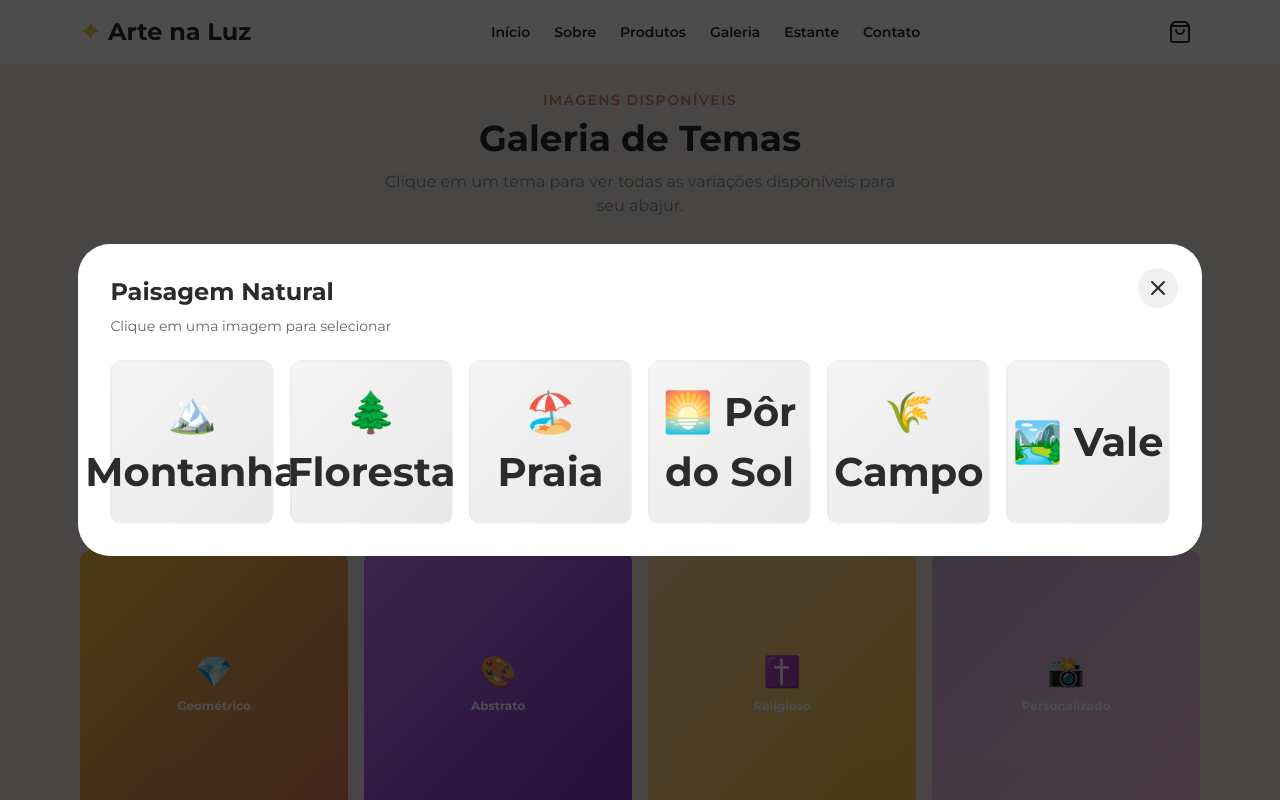
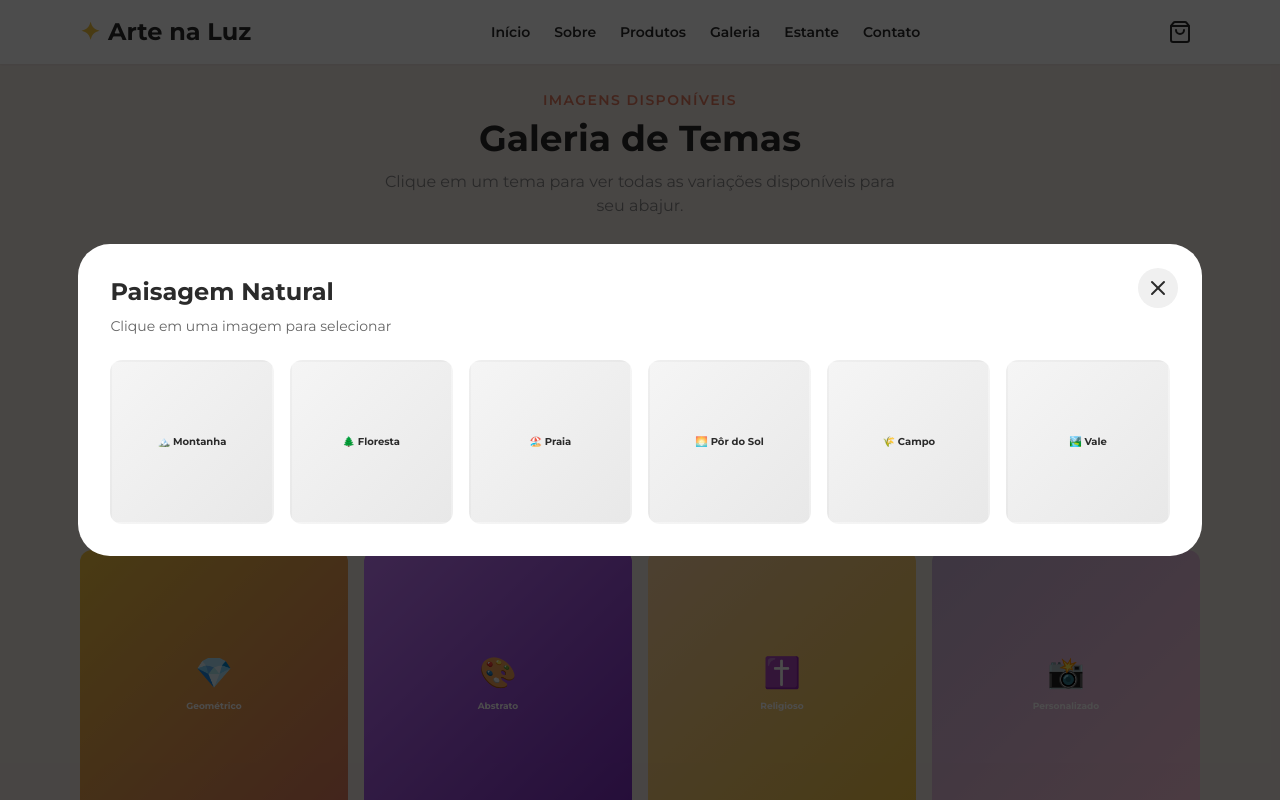
Before and after one commit to robertrsantos2106/artenaluz, a plain HTML site: page index.html in a window 1280 px wide. Both pictures are taken after a click on the button "🌿 Paisagem Natural". Drawn offline with nearby package versions, Linux system fonts and the light colour scheme.

Commit message:
Add files via upload

```diff
--- a/index.html
+++ b/index.html
@@ -314,6 +314,13 @@
     </style>
 </head>
 
+<style>
+    .logo-animada {
+        width: 120px;
+        height: auto;
+    }
+</style>
+
 <body class="font-body h-full" style="background:#FFFFFF; color:#2B2B2B;">
     <div id="app" class="w-full h-full overflow-auto"><!-- HEADER -->
         <header id="header" class="sticky top-0 z-50 bg-white shadow-sm">
@@ -344,21 +351,36 @@
         </header><!-- HERO -->
         <section id="home" class="relative overflow-hidden"
             style="background: linear-gradient(135deg, #FFFDF5 0%, #FFF9E6 50%, #FFF5F0 100%);">
+
             <div class="absolute inset-0 img-pattern"></div>
+
             <div class="relative max-w-6xl mx-auto px-4 py-20 md:py-32 text-center">
-                <p class="text-sm font-semibold tracking-widest uppercase mb-4 fade-in"
-                    style="color:#E07A5F; animation-delay:0.1s;">Artesanato com alma</p>
+
+
+                <img src="./imagens/LOGO.jpg" class="mx-auto mb-4 fade-in" style="width:140px;">
+
                 <h1 id="hero-title" class="font-heading text-4xl md:text-6xl font-bold mb-4 slide-up"
-                    style="color:#2B2B2B;">Arte na Luz</h1>
+                    style="color:#2B2B2B;">
+                    Arte na Luz
+                </h1>
+
                 <p id="hero-sub" class="text-lg md:text-xl mb-8 slide-up max-w-xl mx-auto"
-                    style="color:#666; animation-delay:0.2s;">Abajures artesanais em PVC que transformam luz em arte
-                    para iluminar seu lar</p>
-                <div class="flex flex-wrap gap-4 justify-center slide-up" style="animation-delay:0.4s;"><a
-                        href="#products" class="btn-gold px-8 py-3 rounded-full font-bold text-sm shadow-lg">Ver
-                        Produtos</a> <a href="#gallery"
+                    style="color:#666; animation-delay:0.2s;">
+                    Abajures artesanais em PVC que transformam luz em arte
+                    para iluminar seu lar
+                </p>
+
+                <div class="flex flex-wrap gap-4 justify-center slide-up" style="animation-delay:0.4s;">
+                    <a href="#products" class="btn-gold px-8 py-3 rounded-full font-bold text-sm shadow-lg">
+                        Ver Produtos
+                    </a>
+                    <a href="#gallery"
                         class="px-8 py-3 rounded-full font-bold text-sm border-2 transition hover:bg-gray-50"
-                        style="border-color:#F4C542; color:#2B2B2B;">Ver Galeria</a>
+                        style="border-color:#F4C542; color:#2B2B2B;">
+                        Ver Galeria
+                    </a>
                 </div>
+
                 <div class="mt-12 flex justify-center slide-up" style="animation-delay:0.5s;">
                     <svg width="120" height="160" viewbox="0 0 120 160" fill="none">
                         <ellipse cx="60" cy="140" rx="35" ry="8" fill="#F4C542" opacity="0.15" />
@@ -369,6 +391,7 @@
                         <path d="M40 120 Q60 135 80 120" stroke="#E07A5F" stroke-width="2" fill="none" opacity="0.4" />
                     </svg>
                 </div>
+
             </div>
         </section><!-- ABOUT -->
         <section id="about" style="background:#F2E9E4;">
@@ -694,42 +717,42 @@
                         class="theme-btn rounded-xl overflow-hidden aspect-square flex flex-col items-center justify-center transition hover:shadow-lg hover:scale-105"
                         data-theme="Paisagem Natural" style="background: linear-gradient(135deg,#A8DADC,#457B9D);">
                         <span class="text-3xl">🌿</span>
-                        <p class="text-xs font-bold mt-2 text-white">Paisagem Natural</p>
+                        <p class="text-[9px] font-bold mt-2 text-white">Paisagem Natural</p>
                     </button> <button
                         class="theme-btn rounded-xl overflow-hidden aspect-square flex flex-col items-center justify-center transition hover:shadow-lg hover:scale-105"
                         data-theme="Flores Tropicais" style="background: linear-gradient(135deg,#FFB4A2,#E07A5F);">
                         <span class="text-3xl">🌺</span>
-                        <p class="text-xs font-bold mt-2 text-white">Flores Tropicais</p>
+                        <p class="text-[9px] font-bold mt-2 text-white">Flores Tropicais</p>
                     </button> <button
                         class="theme-btn rounded-xl overflow-hidden aspect-square flex flex-col items-center justify-center transition hover:shadow-lg hover:scale-105"
                         data-theme="Mandalas" style="background: linear-gradient(135deg,#DDB892,#7F5539);"> <span
                             class="text-3xl">🔮</span>
-                        <p class="text-xs font-bold mt-2 text-white">Mandalas</p>
+                        <p class="text-[9px] font-bold mt-2 text-white">Mandalas</p>
                     </button> <button
                         class="theme-btn rounded-xl overflow-hidden aspect-square flex flex-col items-center justify-center transition hover:shadow-lg hover:scale-105"
                         data-theme="Animais" style="background: linear-gradient(135deg,#B5E48C,#52B788);"> <span
                             class="text-3xl">🦋</span>
-                        <p class="text-xs font-bold mt-2 text-white">Animais</p>
+                        <p class="text-[9px] font-bold mt-2 text-white">Animais</p>
                     </button> <button
                         class="theme-btn rounded-xl overflow-hidden aspect-square flex flex-col items-center justify-center transition hover:shadow-lg hover:scale-105"
                         data-theme="Geométrico" style="background: linear-gradient(135deg,#F4C542,#E07A5F);"> <span
                             class="text-3xl">💎</span>
-                        <p class="text-xs font-bold mt-2 text-white">Geométrico</p>
+                        <p class="text-[9px] font-bold mt-2 text-white">Geométrico</p>
                     </button> <button
                         class="theme-btn rounded-xl overflow-hidden aspect-square flex flex-col items-center justify-center transition hover:shadow-lg hover:scale-105"
                         data-theme="Abstrato" style="background: linear-gradient(135deg,#C77DFF,#7B2CBF);"> <span
                             class="text-3xl">🎨</span>
-                        <p class="text-xs font-bold mt-2 text-white">Abstrato</p>
+                        <p class="text-[9px] font-bold mt-2 text-white">Abstrato</p>
                     </button> <button
                         class="theme-btn rounded-xl overflow-hidden aspect-square flex flex-col items-center justify-center transition hover:shadow-lg hover:scale-105"
                         data-theme="Religioso" style="background: linear-gradient(135deg,#FFD6A5,#F4C542);"> <span
                             class="text-3xl">✝️</span>
-                        <p class="text-xs font-bold mt-2 text-white">Religioso</p>
+                        <p class="text-[9px] font-bold mt-2 text-white">Religioso</p>
                     </button> <button
                         class="theme-btn rounded-xl overflow-hidden aspect-square flex flex-col items-center justify-center transition hover:shadow-lg hover:scale-105"
                         data-theme="Personalizado" style="background: linear-gradient(135deg,#CDB4DB,#FFC8DD);"> <span
                             class="text-3xl">📸</span>
-                        <p class="text-xs font-bold mt-2 text-white">Personalizado</p>
+                        <p class="text-[9px] font-bold mt-2 text-white">Personalizado</p>
                     </button>
                 </div>
             </div>
@@ -1048,38 +1071,51 @@
             'Religioso': ['✝️ Cruz', '☦️ Ortodoxa', '☪️ Estrela', '✡️ Judaico', '☯️ Yin Yang', '🙏 Mãos'],
             'Personalizado': ['📷 Sua Foto', '🎯 Seu Desenho', '🖼️ Sua Arte', '📸 Sua Imagem', '✏️ Sua Ideia', '🎭 Sua Criação']
         };
+
         document.querySelectorAll('.theme-btn').forEach(btn => {
             btn.addEventListener('click', () => {
                 const theme = btn.dataset.theme;
                 const modal = document.getElementById('theme-modal');
                 const title = document.getElementById('theme-modal-title');
                 const grid = document.getElementById('theme-images-grid');
+
                 title.textContent = theme;
                 grid.innerHTML = '';
+
                 themeImages[theme].forEach(image => {
                     const item = document.createElement('button');
-                    item.className = 'theme-image-item';
+
+                    // 👇 tamanho da letra reduzido direto aqui
+                    item.className = 'theme-image-item text-[10px]';
+
                     item.textContent = image;
                     item.type = 'button';
+
+                    // 👇 reforço extra (caso Tailwind não pegue)
+                    item.style.fontSize = '10px';
+
                     item.addEventListener('click', (e) => {
                         e.preventDefault();
                         showToast(`Tema "${image}" selecionado!`);
                         modal.classList.remove('active');
                     });
+
                     grid.appendChild(item);
                 });
+
                 modal.classList.add('active');
             });
         });
+
         document.getElementById('close-theme-modal').addEventListener('click', () => {
             document.getElementById('theme-modal').classList.remove('active');
         });
+
         document.getElementById('theme-modal').addEventListener('click', (e) => {
             if (e.target === document.getElementById('theme-modal')) {
                 document.getElementById('theme-modal').classList.remove('active');
             }
         });
-
         // ============================================
         // CARRINHO - Gestão de produtos
         // ============================================
```
